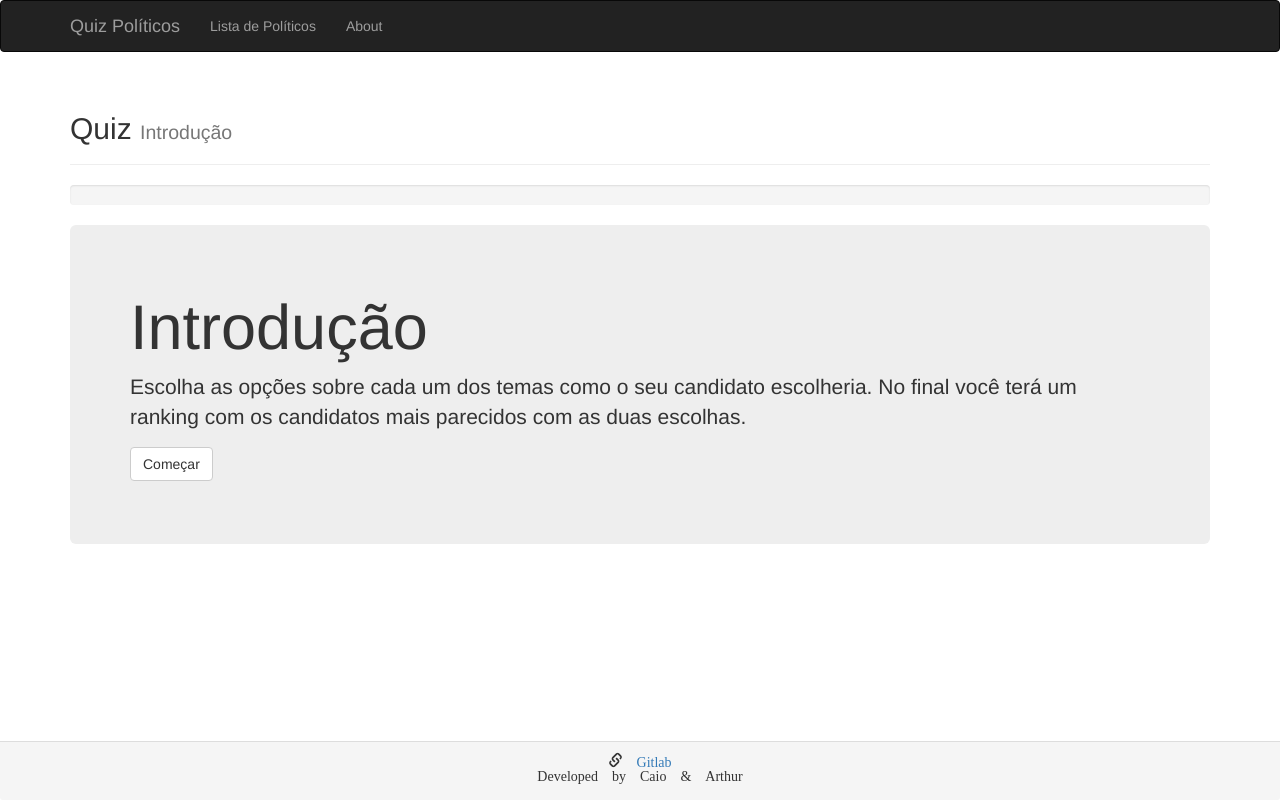
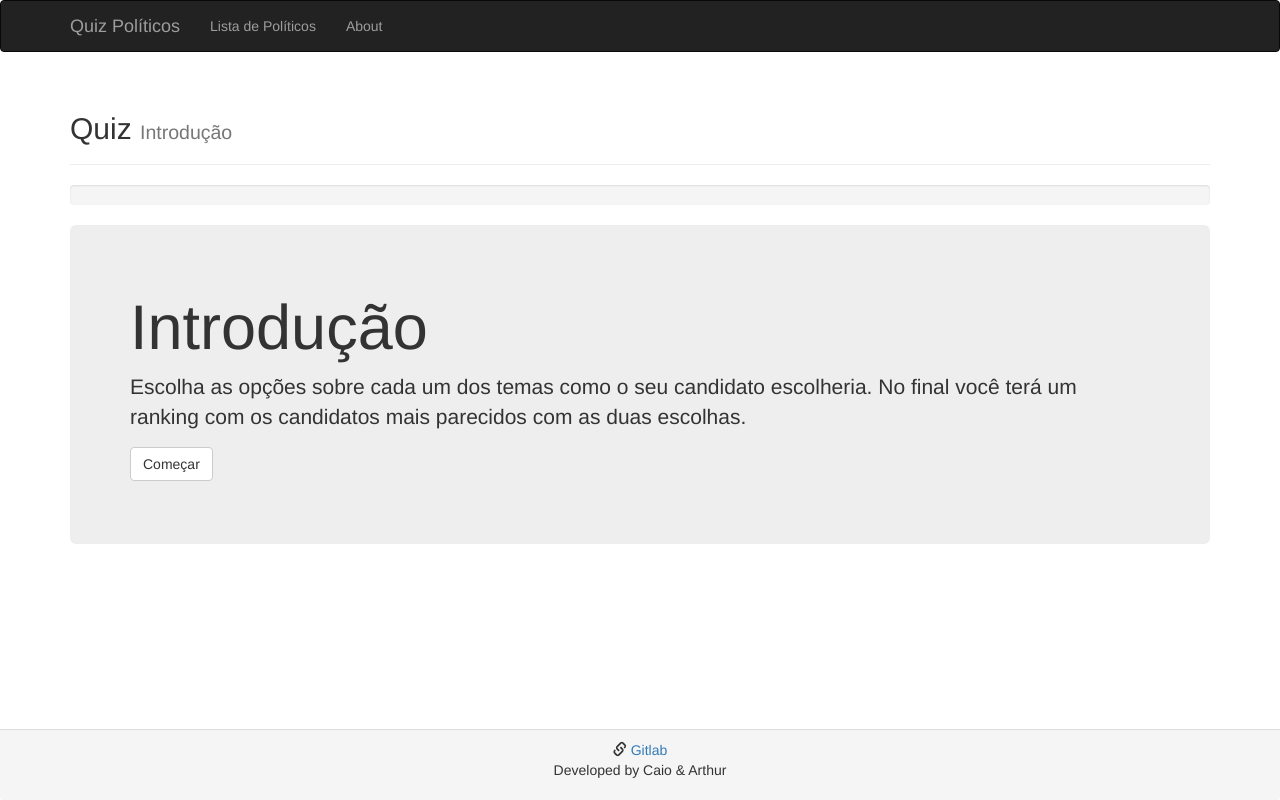
Before and after one commit to caiohsramos/politicos, a React (Create React App) app: page /#/quiz in a window 1280 px wide. Built offline with nearby package versions, Linux system fonts and the light colour scheme.

Commit message:
Mudancas no footer

```diff
--- a/src/templates/footer.jsx
+++ b/src/templates/footer.jsx
@@ -1,12 +1,9 @@
 import React from 'react'
 
 export default props=>(
-	<div className='footer'>
 	<footer className="navbar-footer panel-footer text-center navbar-fixed-bottom">
-		<div className="glyphicon glyphicon-link">&nbsp;
+		<spam className="glyphicon glyphicon-link"/>&nbsp;
 		<a href="https://gitlab.com/caiohsramos/politicos">Gitlab</a>
 		<p>Developed by Caio & Arthur</p>
-		</div>
 	</footer>
-	</div>
 )
```
